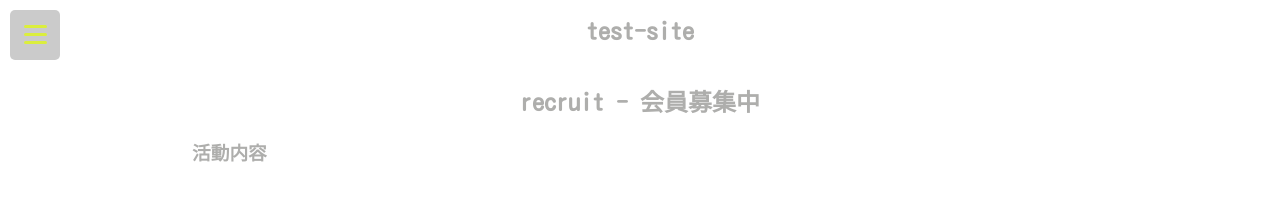
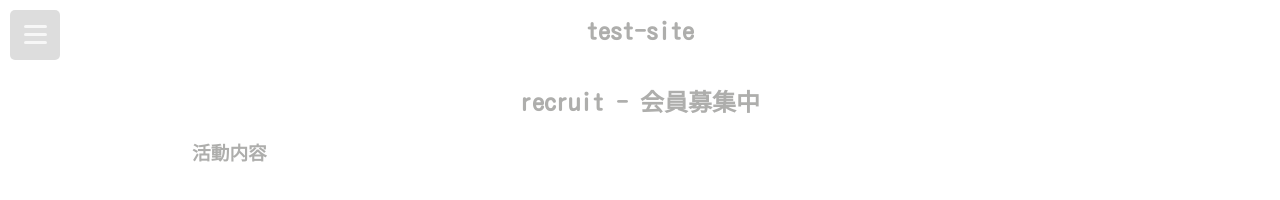
Before and after one commit to n0cti1ucent/test-site, a Jekyll site: the page built from recruit.html, in a window 1280 px wide. Shown: the top 200 px of the page. Built offline with Jekyll 4.4.1, drawn with Linux system fonts in a browser that asks for light colours.

Commit message:
tmp color

```diff
--- a/assets/css/menu.css
+++ b/assets/css/menu.css
@@ -42,7 +42,7 @@
   /*ボタン内側の基点となるためrelativeを指定。
 追従するナビゲーションの場合はfixed＋top、rightといった位置をセットで指定*/
   position: relative;
-  background: rgba(var(--color-primary-contrast-rgb), 0.3);
+  background: rgba(var(--color-primary-contrast-rgb), 0.2);
   z-index: 9999;
   top: 10px;
   left: 10px;
@@ -61,7 +61,7 @@
   left: 14px;
   height: 3px;
   border-radius: 2px;
-  background-color: rgb(var(--color-secondary-contrast-rgb), 0.7);
+  background-color: var(--color-secondary);
   width: 45%;
 }
 
@@ -98,8 +98,9 @@
   width: 30%;
 }
 
+/*メニュー展開後のspan*/
 .openbtn.active span{
-  background-color: var(--color-secondary);
+  background-color: rgb(var(--color-secondary-contrast-rgb), 0.7);
 }
 
 .openbtn.active {
```
